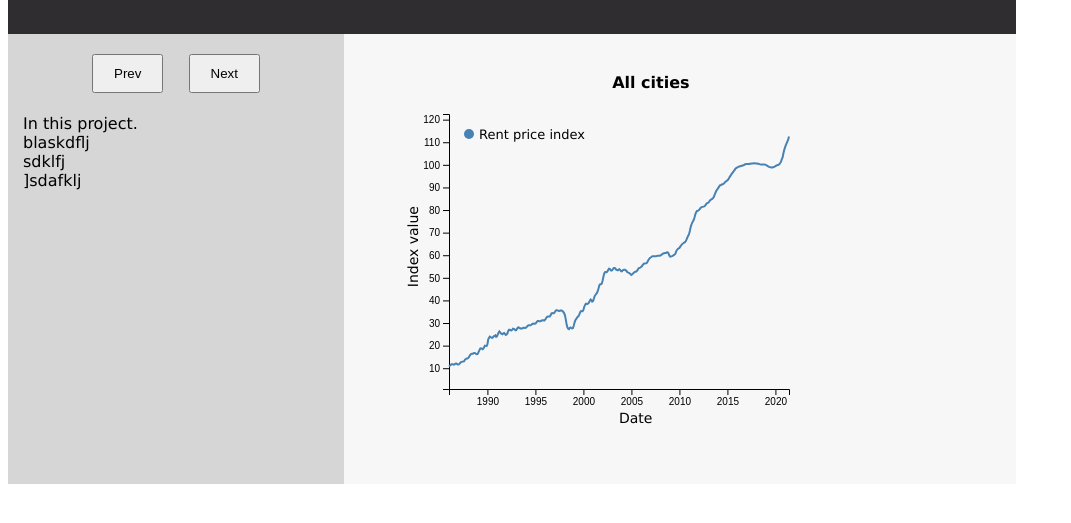
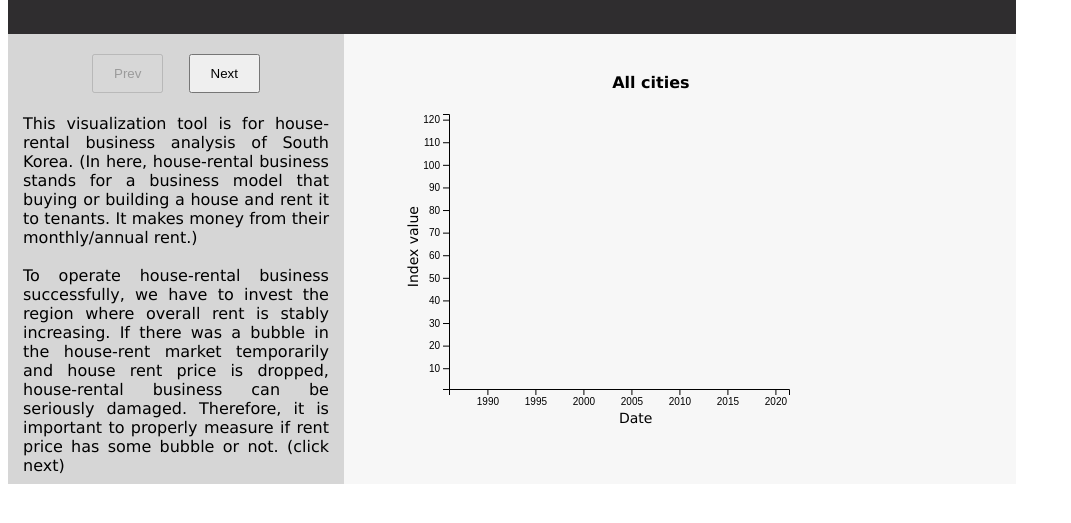
Before and after one commit to shrebirth1223/shrebirth1223.github.io, a plain HTML site: page index.html in a window 1280 px wide. Shown: the part 123-646 px from the top of the page, without its empty margins (0-1071 px from the left). Drawn offline with nearby package versions, Linux system fonts and the light colour scheme.

Commit message:
after explain

```diff
--- a/index.html
+++ b/index.html
@@ -134,10 +134,10 @@
     <div class="row">
         <div class="nav wid-4">
             <div class="buttons">
-                <button class="storyButton" onclick="prev_scene()">Prev</button>
-                <button class="storyButton" onclick="next_scene()">Next</button>
+                <button class="storyButton" id="prevButton" onclick="prev_scene()">Prev</button>
+                <button class="storyButton" id="nextButton" onclick="next_scene()">Next</button>
             </div>
-            <p class="explain"></p>
+            <p class="explain" style="text-align: justify;"></p>
             <div class="cityButtonsContainer">
                 <p1 class="cityButtonsHeader"></p1>
                 <div class="cityButtons"></div>
@@ -162,6 +162,7 @@
     let tooltip, mouseEffectGroup;
 
     async function init() {
+        d3.select("#prevButton").property("disabled", true);
         data = await d3.csv('https://shrebirth1223.github.io/final_data.csv');
         // set the dimensions and margins of the graph
         margin = {top: 65, right: 30, bottom: 60, left: 90};
@@ -243,26 +244,38 @@
     }
 
     function next_scene() {
-        if (sceneNumber < 4) {
+        if (sceneNumber < 8) {
+            d3.select("#prevButton").property("disabled", false);
             sceneNumber = sceneNumber + 1;
             scene(sceneNumber);
+            if (sceneNumber >= 8){ // first scene
+                d3.select("#nextButton").property("disabled", true);
+            }
         }
     }
 
     function prev_scene() {
         if (sceneNumber > 1) {
+            d3.select("#nextButton").property("disabled", false);
             sceneNumber = sceneNumber - 1;
+            if (sceneNumber <= 1){ // first scene
+                d3.select("#prevButton").property("disabled", true);
+            }
+            scene(sceneNumber);
         }
-        scene(sceneNumber);
     }
 
     function scene(sceneNumber) {
         console.log(sceneNumber)
         parameters = {
-            1: {"city": "Total", "draw_y": true, "draw_m2": false, "draw_pred": false},
-            2: {"city": "Total", "draw_y": true, "draw_m2": true, "draw_pred": false},
-            3: {"city": "Total", "draw_y": true, "draw_m2": false, "draw_pred": true},
-            4: {"city": "Seoul", "draw_y": true, "draw_m2": false, "draw_pred": true},
+            1: {"city": "Total", "draw_y": false, "draw_m2": false, "draw_pred": false},
+            2: {"city": "Total", "draw_y": true, "draw_m2": false, "draw_pred": false},
+            3: {"city": "Total", "draw_y": true, "draw_m2": false, "draw_pred": false},
+            4: {"city": "Total", "draw_y": true, "draw_m2": true, "draw_pred": false},
+            5: {"city": "Total", "draw_y": true, "draw_m2": false, "draw_pred": true},
+            6: {"city": "Total", "draw_y": true, "draw_m2": false, "draw_pred": true},
+            7: {"city": "Total", "draw_y": true, "draw_m2": false, "draw_pred": true},
+            8: {"city": "Seoul", "draw_y": true, "draw_m2": false, "draw_pred": true},
         };
         update(sceneNumber, parameters[sceneNumber]['city'], parameters[sceneNumber]['draw_y'], parameters[sceneNumber]['draw_m2'], parameters[sceneNumber]['draw_pred']);
     }
@@ -276,18 +289,44 @@
 
     function explain(sceneNumber) {
         messages = {
-            1: `In this project. <br/>
-            blaskdflj<br/>
-            sdklfj<br/>
-            ]sdafklj<br/>
+            1: `This visualization tool is for house-rental business analysis of South Korea.
+            (In here, house-rental business stands for a business model that buying or building a house and rent it to tenants. It makes money from their monthly/annual rent.)<br/><br/>
+            To operate house-rental business successfully, we have to invest the region where overall rent is stably increasing.
+            If there was a bubble in the house-rent market temporarily and house rent price is dropped,
+            house-rental business can be seriously damaged. Therefore, it is important to properly measure if rent price has some bubble or not. (click next)
             `,
-            2: "Second message",
-            3: "Third message",
-            4: "Last message",
+            2: `Here is an overall rent price index of South Korea in all regions.<br/><br/>
+            As we can see, from the first observation, rent price has been increasing steadily.<br/><br/>
+            `,
+            3: `However, sometimes rent price can fluctuate and it can takes several years to recover its previous status.<br/><br/>
+            This dropped years can cause serious business cash flow problems, so we have to avoid it as much as possible.<br/><br/>
+            Then, how can we measure if current rent price is too high or not? Is there any factor can justify current rent price index?
+            `,
+            4: `In economics, <a href="https://en.wikipedia.org/wiki/Money_supply#Empirical_measures_in_the_United_States_Federal_Reserve_System" target="_blank">M2</a> is
+            a broader measure of money supply. By looking at this M2 index, we can see how much money is flowing in the country.
+            Theoretically, rent price reflects money flow in the market(which means, rent price is keep rising because of the inflation).<br/><br/>
+            `,
+            5: `As we can see, in the chart, Rent price and M2 follows similar trends. But it's not exactly similar.
+            How can we develop M2 index more and use it as a measurement of rent price?
+            `,
+            6: `According to <a href="https://en.wikipedia.org/wiki/Equation_of_exchange" target="_blank">Fisher's Equation of exchange</a>,
+            money supply does not make price increase directly, because velocity of money can be decreasing.<br/><br/>
+            Thus, to properly understand relationship between rent price and M2, it is better to build a regression model and make a prediction based on that.<br/><br/>
+            On the right, I made a prediction model R = -0.00664M^2 + 1.822M + 14.487, which R is rent price index and M is M2 index.
+            `,
+            7: `Using this model-based prediction line, we can see the period where rent price
+            is overvalued(dangerous to make an investment)<br/><br/>
+            and the periods where rent price is undervalued(when is a good timing to make an investment).<br/><br/>
+            Let's see this analysis in more specific regions. How about Seoul, the capital of South Korea?
+            `,
+            8: `As we can see, Seoul's rent price becoming too high compare to money supply in the market.
+            It seems it's not good timing to start a house rental business in Seoul.<br/><br/>
+            Then how about other cities? Now, it's your turn, find cities where looks good timing to start a business.
+            `,
             999: ""
         }
         d3.select(".explain").html(messages[sceneNumber]);
-        if (sceneNumber == 4) {
+        if (sceneNumber == 8) {
             d3.select(".explore").append("button").attr("onclick", "start_explore()").html("Start exlore!");
         } else {
             d3.select(".explore").select("button").remove();
```
